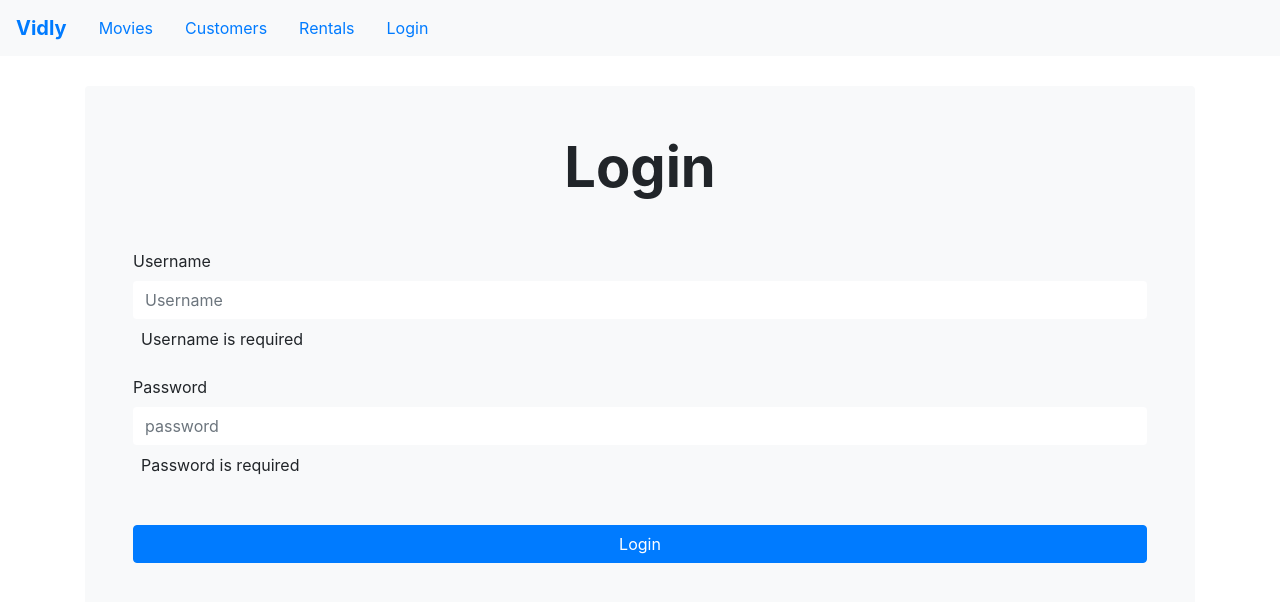
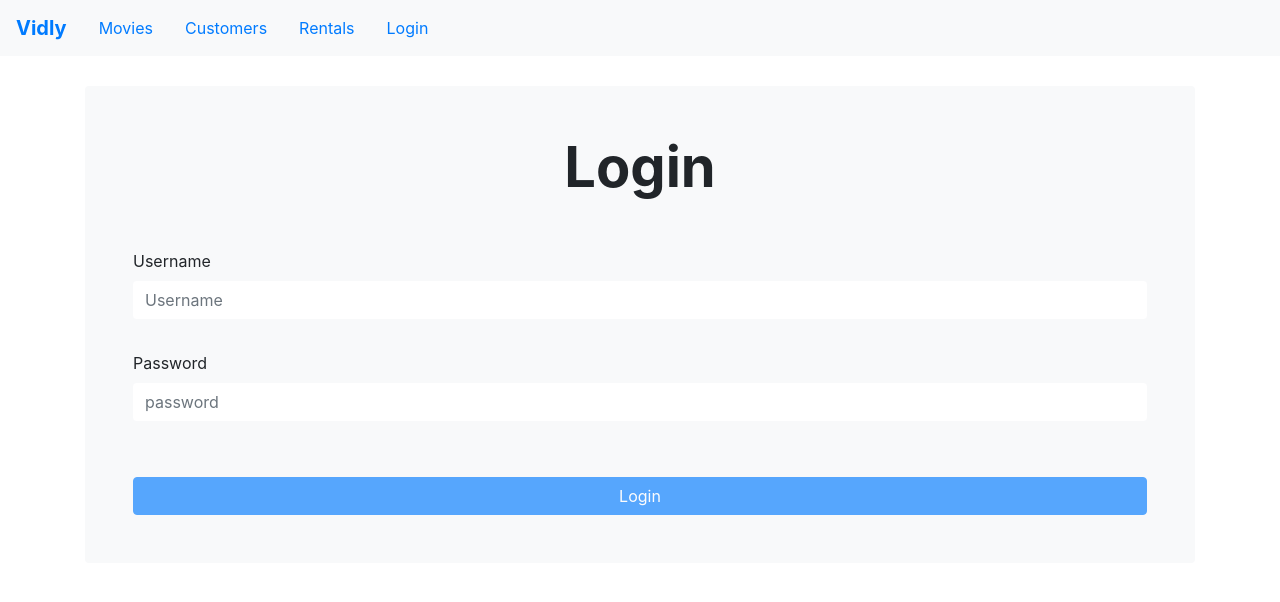
Before and after one commit to DanielCarmichaelGit/vidly, a React (Create React App) app: page /login in a window 1280 px wide. Shown: the top 602 px of the page. Built offline with nearby package versions, Linux system fonts and the light colour scheme.

Commit message:
validation logic and form extraction

```diff
--- a/src/App.js
+++ b/src/App.js
@@ -7,8 +7,6 @@ import Rentals from './components/rentals';
 import Movie from './components/movie';
 import NotFound from './components/common/notFound';
 import LoginForm from './components/loginForm';
-import Counter from './components/testing/count';
-import CounterIssue from './components/testing/countErrors';
 import './App.css';
 
 function App() {
@@ -21,8 +19,6 @@ function App() {
           <Route path='/movies' exact element={<MovieList />}/>
           <Route path='/customers' element={<Customers />}/>
           <Route path='/rentals' element={<Rentals />}/>
-          <Route path='/counter' element={<Counter />}/>
-          <Route path='/counter-with-issue' element={<CounterIssue />}/>
           <Route path='/not-found' element={<NotFound />}/>
           <Route path='/' element={<Navigate to='/movies' exact replace/>}/>
           <Route path='/movies/:id' element={<Movie/>}/>
--- /dev/null
+++ b/src/components/common/form.jsx
@@ -0,0 +1,45 @@
+import React from 'react';
+import Input from './input';
+
+const Form = (props) => {
+    const {
+        handleSubmit,
+        formStyle = 'rounded bg-light p-5',
+        headerStyle = 'display-4 font-weight-bold mb-5 text-lg-center',
+        importedForm, //look at loginForm in utils
+        formLabel, //header (h1) of form
+        buttonStyle = 'btn btn-primary w-100 mt-4',
+        btnText = formLabel,
+        btnType = 'submit',
+        disabled,
+        errors,
+        handleChange
+    } = props;
+
+    return (
+        <form className={formStyle} onSubmit={handleSubmit}>
+            <h1 className={headerStyle}>{formLabel}</h1>
+            {
+                importedForm.map(obj => (
+                    <Input
+                        key={obj.name}
+                        name={obj.name}
+                        label={obj.label}
+                        placeholder={obj.placeholder}
+                        type={obj.type}
+                        errorMessage={errors[obj.name]}
+                        onChange={handleChange}
+                    />
+                )
+                )
+            }
+            <button type={btnType} disabled={disabled} className={buttonStyle}>
+                {
+                    btnText
+                }
+            </button>
+        </form>
+    );
+}
+
+export default Form;
--- a/src/components/common/input.jsx
+++ b/src/components/common/input.jsx
@@ -1,7 +1,7 @@
 import React from 'react';
 
 
-const Input = ({name, value, errorMessage, label, placeholder, type, required, onChange}) => {
+const Input = ({name, errorMessage, label, placeholder, type, required, onChange}) => {
     return (
         <div className="form-group">
             <label htmlFor={name}>{label}</label>
@@ -10,7 +10,6 @@ const Input = ({name, value, errorMessage, label, placeholder, type, required, o
                 placeholder={placeholder}
                 id={name}
                 type={type}
-                value={value}
                 className="form-control rounded border-0"
                 onChange={onChange}
                 required={required}
--- a/src/components/loginForm.jsx
+++ b/src/components/loginForm.jsx
@@ -1,6 +1,8 @@
-import React, { useState } from "react";
-import Input from "./common/input";
-import { validate } from '../utils/validate';
+import React, { useState, useEffect} from "react";
+import Form from "./common/form";
+
+import { validate } from "../utils/validations";
+import { loginForm } from "../utils/Forms/loginForm";
 
 const LoginForm = () => {
     const [values, setValues] = useState({
@@ -9,56 +11,31 @@ const LoginForm = () => {
     });
     const [errors, setErrors] = useState({});
 
-    const loginForm = [
-        {
-            name: 'username',
-            type: 'text',
-            placeholder: 'Username',
-            label: 'Username',
-            errorMessage: 'Username is required',
-            required: true
-        },
-        {
-            name: 'password',
-            type: 'password',
-            placeholder: 'password',
-            label: 'Password',
-            errorMessage: 'Password is required',
-            required: true
-        }
-    ]
-
     function handleSubmit(e) {
         e.preventDefault();
+        setErrors({...validate()});
     }
 
     function handleChange(e) {
         setValues({ ...values, [e.target.name]: e.target.value })
-
-        setErrors({...validate(values).validatedErrors})
-        console.log(errors)
     }
 
+    useEffect(() => {
+        setErrors({...validate(values)});
+    }, [values]);
+
     return (
-        <form className="rounded bg-light p-5" onSubmit={handleSubmit}>
-            <h1 className="display-4 font-weight-bold mb-5 text-lg-center">Login</h1>
-            {
-                loginForm.map(obj => (
-                    <Input
-                        key={obj.name}
-                        name={obj.name}
-                        label={obj.label}
-                        placeholder={obj.placeholder}
-                        type={obj.type}
-                        value={values[obj.name]}
-                        errorMessage={obj.errorMessage}
-                        onChange={handleChange}
-                    />
-                )
-                )
-            }
-            <button type='submit' className="btn btn-primary w-100 mt-4">Login</button>
-        </form>
+        <div>
+            <Form
+                handleSubmit={handleSubmit}
+                formLabel={'Login'}
+                importedForm={loginForm}
+                btnText={'Login'}
+                disabled={values.username && values.password && Object.keys(errors).length === 0 ? false : true}
+                errors={errors}
+                handleChange={handleChange}
+            />
+        </div>
     );
 }
 
--- a/src/components/testing/count.jsx
+++ /dev/null
@@ -1,22 +0,0 @@
-import React, { useState, useEffect } from "react";
-
-const Counter = () => {
-    const [count, setCount] = useState(0);
-
-    const handleIncrement = () => {
-        setCount(count + 1)
-    }
-
-    useEffect(() => {
-        document.title = count;
-    }, [count]);
-
-    return (
-        <div>
-            <h1>{count}</h1>
-            <button onClick={handleIncrement}>Plus 1</button>
-        </div>
-    );
-}
-
-export default Counter;
--- a/src/components/testing/countErrors.jsx
+++ /dev/null
@@ -1,25 +0,0 @@
-import React, { useState, useEffect } from "react";
-
-const CounterIssue = () => {
-    const [count, setCount] = useState(0);
-    const [countIssue, setCountIssue] = useState('')
-
-    const handleIncrement = () => {
-        setCount(count + 1)
-    }
-
-    useEffect(() => {
-        document.title = count;
-        setCountIssue(count)
-    }, [count]);
-
-    return (
-        <div>
-            <h1>{count}</h1>
-            <h1>{countIssue}</h1>
-            <button onClick={handleIncrement}>Plus 1</button>
-        </div>
-    );
-}
-
-export default CounterIssue;
--- /dev/null
+++ b/src/utils/Forms/loginForm.js
@@ -0,0 +1,18 @@
+export const loginForm = [
+    {
+        name: 'username',
+        type: 'text',
+        placeholder: 'Username',
+        label: 'Username',
+        errorMessage: 'Username is required',
+        required: true
+    },
+    {
+        name: 'password',
+        type: 'password',
+        placeholder: 'password',
+        label: 'Password',
+        errorMessage: 'Password is required',
+        required: true
+    }
+]
--- /dev/null
+++ b/src/utils/validations.js
@@ -0,0 +1,30 @@
+import _ from "lodash";
+
+export function validate(
+  values,
+  filter = "^(?=.{8,39}$)[a-zA-Zd]+(?:-[a-zA-Zd]+)*$"
+) {
+  const valueKeys = Object.keys(values);
+  const validationFilter = new RegExp(filter);
+
+  var validationErrors = {};
+
+  // if the value of aKey in the values object is empty
+  // create an error for aKey
+
+  _.map(valueKeys, (aKey) => {
+    if (!values[aKey]) {
+      console.log(values[aKey])
+      console.log(`${aKey} empty`)
+    }
+    else {
+      if (!validationFilter.test(values[aKey])) {
+        validationErrors[
+          aKey
+        ] = `${aKey} did not pass validation checks. Regex filter applied ${filter}`;
+      }
+    }
+  });
+
+  return validationErrors;
+}
```
Also changed, not shown: src/utils/Joi-Schemas/authSchemas.js (added, +11 -0 lines), src/utils/validate.js (deleted, +0 -61 lines), src/styles/authForm.css (deleted).
